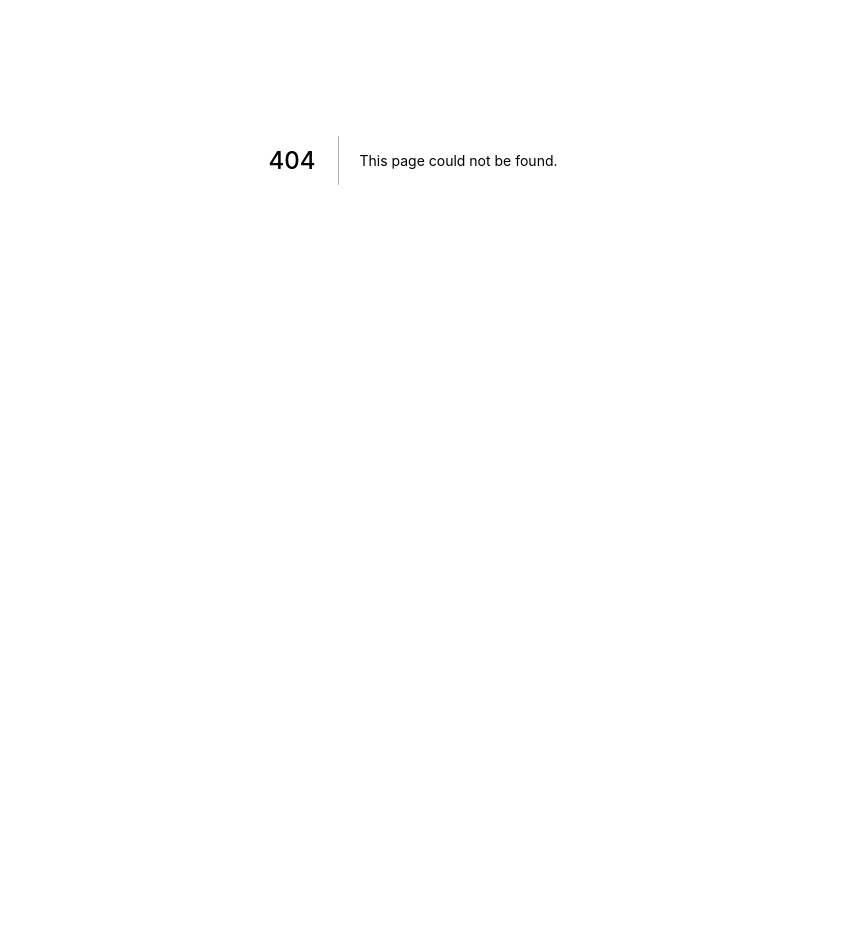
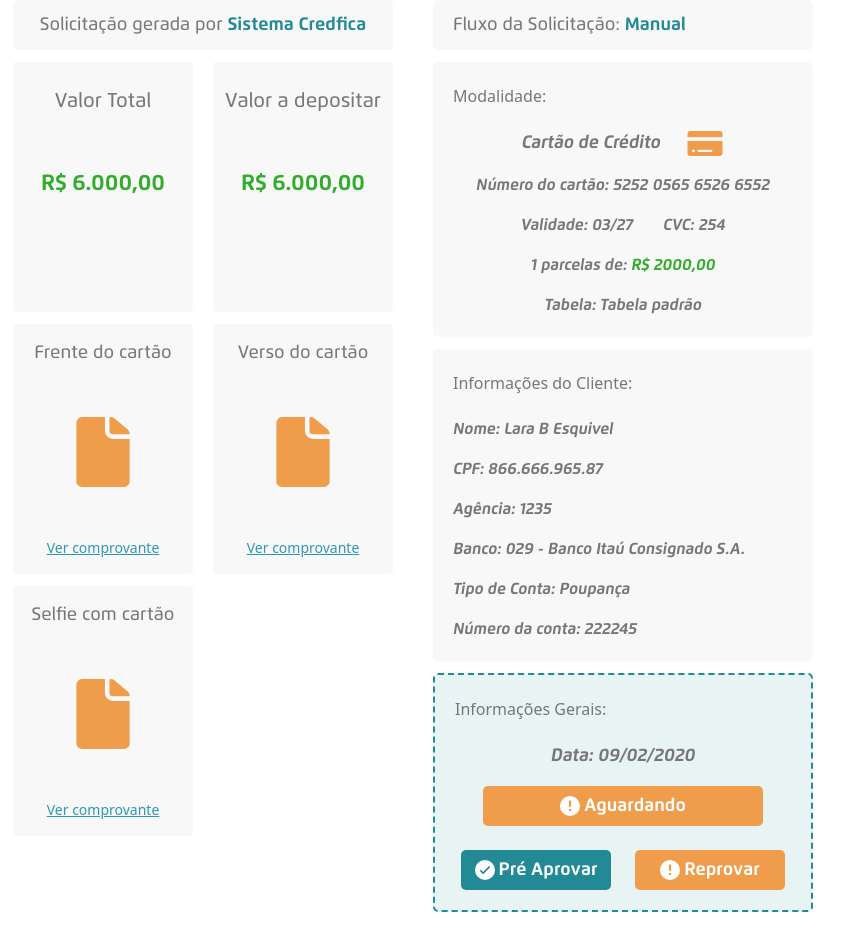
Before and after one commit to viniciusperrone/Klutch-Tech, a Next.js app in the folder frontend/: page /request-details in a window 1280 px wide. Before the commit this address had no page. Shown: the part 240-1182 px from the top of the page, without its empty margins (227-1071 px from the left). Before the commit the page ends 800 px from the top, so only its background shows below. Built offline with nearby package versions, Linux system fonts and the light colour scheme.

Commit message:
style: request-details page completed

```diff
--- /dev/null
+++ b/frontend/src/pages/request-details.tsx
@@ -0,0 +1,215 @@
+import Image from 'next/image';
+import { Header } from '../components/Header';
+
+import FillingSvg from '../assets/icons/filling-orange.svg';
+import PlusSvg from '../assets/icons/plus.svg';
+import CardSvg from '../assets/icons/card.svg';
+import AlertSvg from '../assets/icons/alert.svg';
+import CheckCircleSvg from '../assets/icons/checkmark-circle.svg';
+import DocumentSvg from '../assets/icons/document.svg';
+
+export default function RequestDetails() {
+  return (
+    <div>
+      <Header />
+      <div className="flex-1 py-[30px]">
+        <div className="flex w-full pl-[18.2vw] items-center gap-10">
+          <span>
+            <Image src={PlusSvg} width={60} height={60} />
+          </span>
+          <Image src={FillingSvg} width={100} height={100} />
+          <strong className="text-[48px] text-blue-400 font-flexoBold leading-[48px]">
+            Solicitar
+            <br /> Empréstimo
+          </strong>
+        </div>
+
+        <main className="max-w-[800px] mx-auto mt-[70px] flex-1 flex flex-row justify-between">
+          <div className="w-[380px] flex flex-col gap-[12px]">
+            <div className="max-w-[380px] h-[50px] bg-gray-200 rounded-[5px] flex justify-center items-center">
+              <h2 className="text-[18px] font-flexoMedium text-gray-900">
+                Solicitação gerada por{' '}
+                <strong className="text-[18px] font-flexoBold text-blue-400">
+                  Sistema Credfica
+                </strong>
+              </h2>
+            </div>
+
+            <div className="max-w-[380px] max-h-[774px] flex-1 flex flex-row flex-wrap justify-between content-center gap-[12px]">
+              <div className="w-[180px] h-[250px] bg-gray-200 rounded flex flex-col py-6 items-center gap-[52px]">
+                <h1 className="text-[20px] font-flexoMedium">Valor Total</h1>
+                <strong className="text-[22px] font-flexoBold text-green-700">
+                  R$ 6.000,00
+                </strong>
+              </div>
+              <div className="w-[180px] h-[250px] bg-gray-200 rounded flex flex-col py-6 items-center gap-[52px]">
+                <h1 className="text-[20px] font-flexoMedium">
+                  Valor a depositar
+                </h1>
+                <strong className="text-[22px] font-flexoBold text-green-700">
+                  R$ 6.000,00
+                </strong>
+              </div>
+              <div className="w-[180px] h-[250px] bg-gray-200 rounded flex flex-col py-4 justify-between items-center">
+                <h1 className="text-[18px] font-flexoMedium">
+                  Frente do cartão
+                </h1>
+                <Image
+                  src={DocumentSvg}
+                  alt="docuemnt"
+                  width={100}
+                  height={70}
+                />
+                <p className="text-[14px] font-flexRegular text-blue-500 underline">
+                  Ver comprovante
+                </p>
+              </div>
+              <div className="w-[180px] h-[250px] bg-gray-200 rounded flex flex-col py-4 justify-between items-center">
+                <h1 className="text-[18px] font-flexoMedium">
+                  Verso do cartão
+                </h1>
+                <Image
+                  src={DocumentSvg}
+                  alt="docuemnt"
+                  width={100}
+                  height={70}
+                />
+                <p className="text-[14px] font-flexRegular text-blue-500 underline">
+                  Ver comprovante
+                </p>
+              </div>
+              <div className="w-[180px] h-[250px] bg-gray-200 rounded flex flex-col py-4 justify-between items-center">
+                <h1 className="text-[18px] font-flexoMedium">
+                  Selfie com cartão
+                </h1>
+                <Image
+                  src={DocumentSvg}
+                  alt="docuemnt"
+                  width={100}
+                  height={70}
+                />
+                <p className="text-[14px] font-flexRegular text-blue-500 underline">
+                  Ver comprovante
+                </p>
+              </div>
+            </div>
+          </div>
+          <div className="w-[380px] flex flex-col gap-[12px] justify-end">
+            <div className="px-[20px] max-w-[380px] h-[50px] bg-gray-200 rounded-[5px] flex items-center">
+              <h2 className="text-[18px] font-flexoMedium text-gray-900">
+                Fluxo da Solicitação:{' '}
+                <strong className="text-[18px] font-flexoBold text-blue-400">
+                  Manual
+                </strong>
+              </h2>
+            </div>
+
+            <div className="max-w-[380px] pb-[20px] bg-gray-200 rounded-[5px] flex flex-col justify-center">
+              <header className="px-[20px] py-[22px]">
+                <h1>Modalidade:</h1>
+              </header>
+              <main className="flex-1 flex flex-col px-[20px] items-center gap-4">
+                <div className="flex flex-row justify-center items-center gap-[24px]">
+                  <h1 className="text-[18px] font-flexoBoldIt">
+                    Cartão de Crédito
+                  </h1>
+                  <Image src={CardSvg} alt="card" width={40} height={25} />
+                </div>
+                <h1 className="text-[16px] font-flexoBoldIt">
+                  Número do cartão: 5252 0565 6526 6552
+                </h1>
+                <div className="flex flex-row justify-center items-center gap-[30px]">
+                  <h1 className="text-[16px] font-flexoBoldIt">
+                    Validade: 03/27
+                  </h1>
+                  <h1 className="text-[16px] font-flexoBoldIt">CVC: 254</h1>
+                </div>
+                <h1 className="text-[16px] font-flexoBoldIt">
+                  1 parcelas de:{' '}
+                  <strong className="text-[16px] font-flexoBoldIt text-green-700">
+                    R$ 2000,00
+                  </strong>
+                </h1>
+                <h1 className="text-[16px] font-flexoBoldIt">
+                  Tabela: Tabela padrão
+                </h1>
+              </main>
+            </div>
+
+            <div className="max-w-[380px] pb-[20px] bg-gray-200 rounded-[5px] flex flex-col justify-center">
+              <header className="px-[20px] py-[22px]">
+                <h1>Informações do Cliente:</h1>
+              </header>
+              <main className="flex-1 flex flex-col px-[20px] gap-4">
+                <h1 className="text-[16px] font-flexoBoldIt">
+                  Nome: Lara B Esquivel
+                </h1>
+                <h1 className="text-[16px] font-flexoBoldIt">
+                  CPF: 866.666.965.87
+                </h1>
+                <h1 className="text-[16px] font-flexoBoldIt">Agência: 1235</h1>
+                <h1 className="text-[16px] font-flexoBoldIt">
+                  Banco: 029 - Banco Itaú Consignado S.A.
+                </h1>
+                <h1 className="text-[16px] font-flexoBoldIt">
+                  Tipo de Conta: Poupança
+                </h1>
+                <h1 className="text-[16px] font-flexoBoldIt">
+                  Número da conta: 222245
+                </h1>
+              </main>
+            </div>
+
+            <div className="max-w-[380px] pb-[20px] bg-blue-100 border-2 border-blue-400 border-dashed rounded-[5px] flex flex-col justify-center">
+              <header className="px-[20px] py-[22px]">
+                <h1>Informações Gerais:</h1>
+              </header>
+              <main className="flex-1 flex flex-col px-[20px] gap-4">
+                <div className="max-w-full flex justify-center items-center">
+                  <h1 className="text-[18px] font-flexoBoldIt">
+                    Data: 09/02/2020
+                  </h1>
+                </div>
+                <div className="flex flex-row flex-wrap justify-center gap-6">
+                  <div className="w-[280px] h-[40px] bg-orange-400 rounded-[5px] flex flex-row justify-center items-center gap-1">
+                    <Image
+                      src={AlertSvg}
+                      alt="warning"
+                      width={20}
+                      height={20}
+                    />
+                    <h3 className="text-[18px] font-flexoBold text-white">
+                      Aguardando
+                    </h3>
+                  </div>
+                  <div className="w-[150px] h-[40px] bg-blue-400 rounded-[5px] flex flex-row justify-center items-center gap-1">
+                    <Image
+                      src={CheckCircleSvg}
+                      alt="approved"
+                      width={20}
+                      height={20}
+                    />
+                    <h3 className="text-[18px] font-flexoBold text-white">
+                      Pré Aprovar
+                    </h3>
+                  </div>
+                  <div className="w-[150px] h-[40px] bg-orange-400 rounded-[5px] flex flex-row justify-center items-center gap-1">
+                    <Image
+                      src={AlertSvg}
+                      alt="warning"
+                      width={20}
+                      height={20}
+                    />
+                    <h3 className="text-[18px] font-flexoBold text-white">
+                      Reprovar
+                    </h3>
+                  </div>
+                </div>
+              </main>
+            </div>
+          </div>
+        </main>
+      </div>
+    </div>
+  );
+}
--- a/frontend/src/pages/request-feedback.tsx
+++ b/frontend/src/pages/request-feedback.tsx
@@ -1,3 +1,4 @@
+import { useRouter } from 'next/router';
 import Image from 'next/image';
 import { Header } from '../components/Header';
 
@@ -8,6 +9,11 @@ import CheckSvg from '../assets/icons/check.svg';
 import CardSvg from '../assets/icons/card.svg';
 
 export default function RequestFeedback() {
+  const router = useRouter();
+
+  function handleRequestDetails() {
+    router.push('request-details');
+  }
   return (
     <div>
       <Header />
@@ -113,7 +119,10 @@ export default function RequestFeedback() {
               </div>
             </div>
           </div>
-          <button className="w-[400px] h-[70px] bg-blue-400 rounded-[5px] text-[24px] font-flexoBold text-white hover:opacity-80">
+          <button
+            className="w-[400px] h-[70px] bg-blue-400 rounded-[5px] text-[24px] font-flexoBold text-white hover:opacity-80"
+            onClick={handleRequestDetails}
+          >
             Detalhe de solicitação
           </button>
           <p className="text-[16px] font-flexoRegular text-blue-400">
--- a/frontend/tailwind.config.js
+++ b/frontend/tailwind.config.js
@@ -15,7 +15,9 @@ module.exports = {
       },
       colors: {
         blue: {
+          100: '#E8F3F4',
           400: '#228A95',
+          500: '#2D98B4',
           600: '#187680'
         },
         orange: {
```
